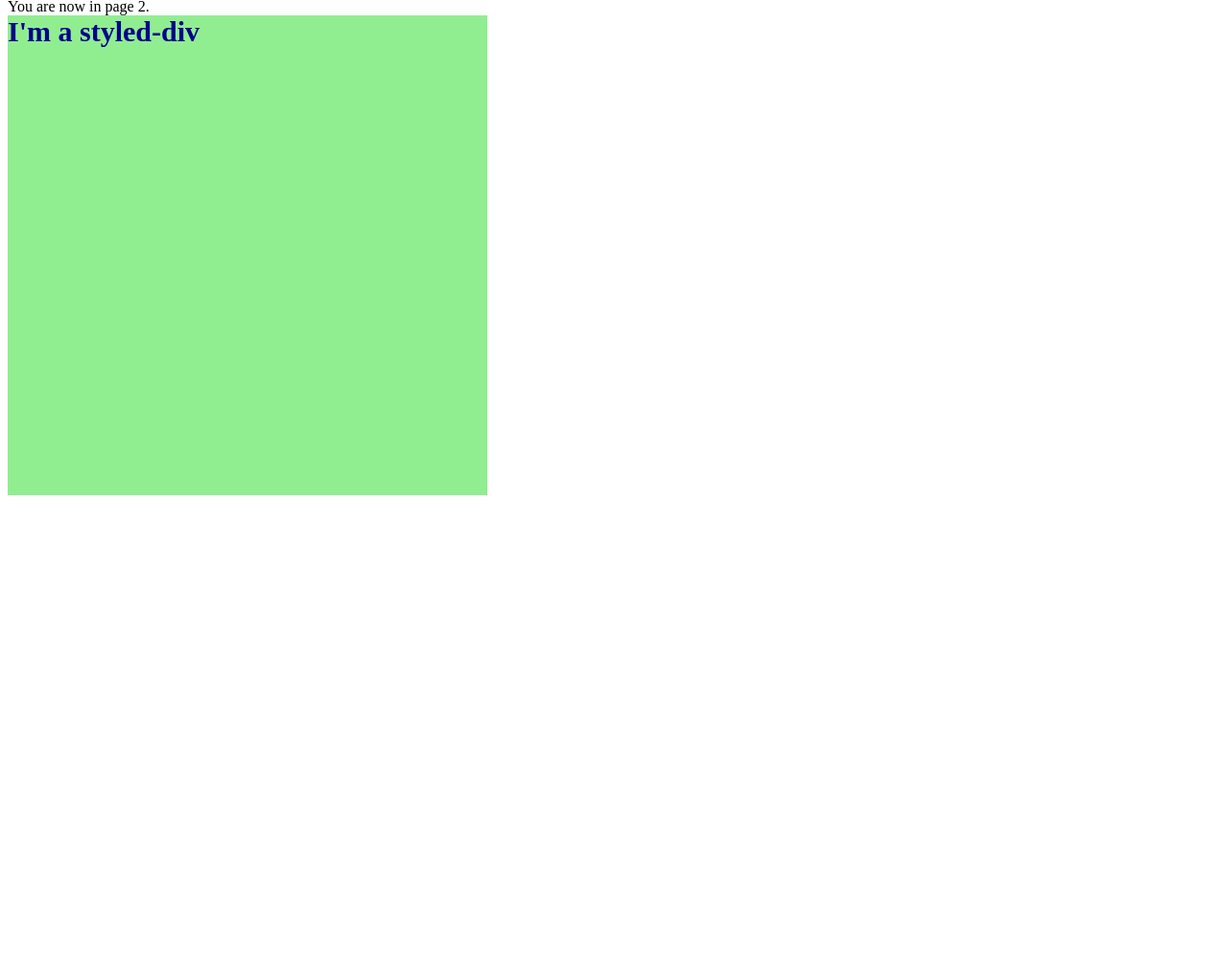
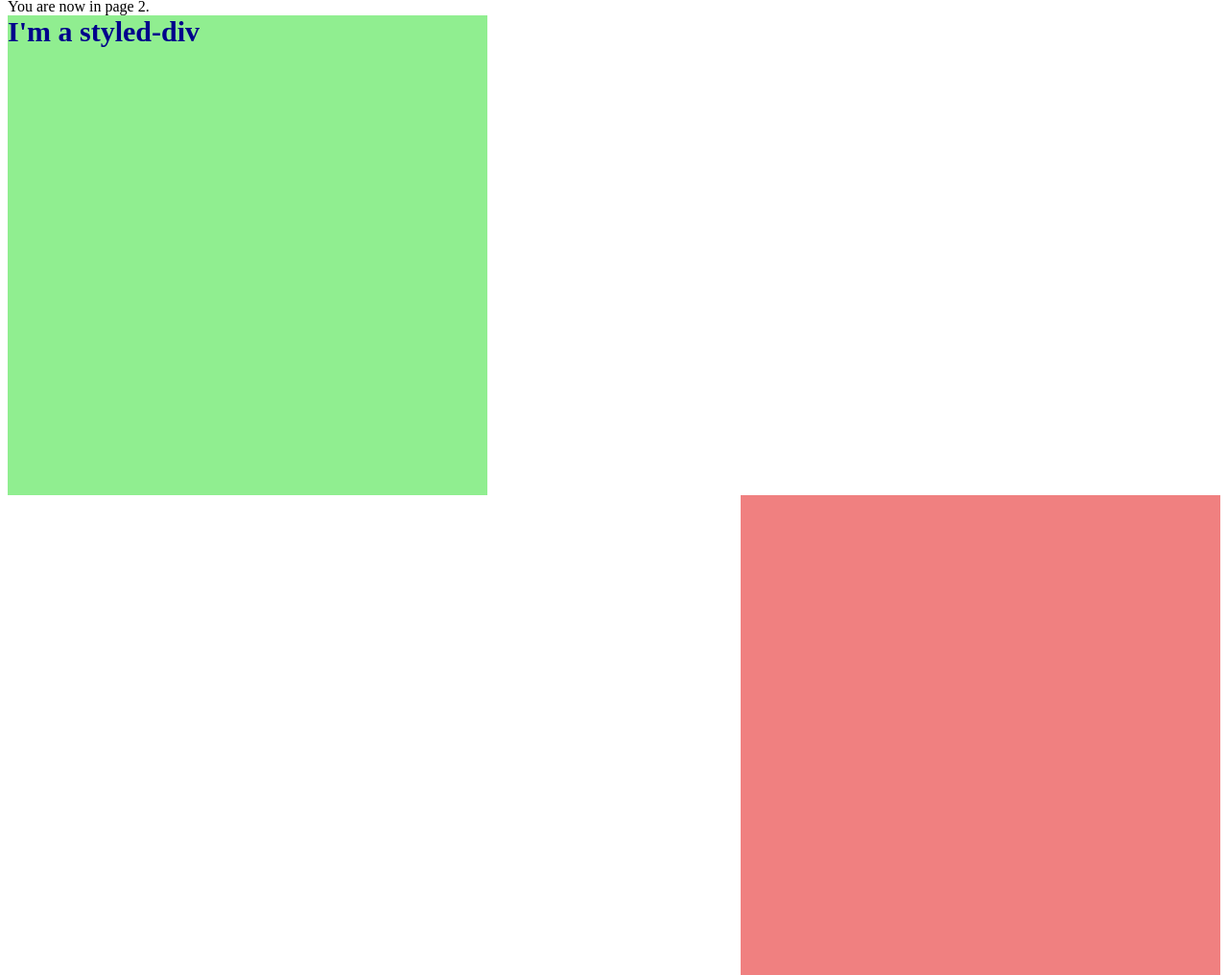
Before and after one commit to rootwebdev/root-website, a Gatsby site: page /page2 in a window 1280 px wide. Shown: the part 88-1104 px from the top of the page at 96% size. Before the commit the page ends 800 px from the top, so only its background shows below. Built offline with nearby package versions, Linux system fonts and the light colour scheme; Gatsby itself is replaced by a stand-in of ours.

Commit message:
Extended styled-component

```diff
--- a/src/pages/page2/index.js
+++ b/src/pages/page2/index.js
@@ -15,6 +15,14 @@ const ExampleStyledDiv = styled.div`
   font-size: ${props => props.fontSize};
 `;
 
+// This is also important
+// For cases where you want to change some properties or add new ones
+// to an already existent styled-component
+const ExtendedStyledDiv = styled(ExampleStyledDiv)`
+  background-color: lightcoral;
+  float: right;
+`;
+
 export default () =>
     <div>
         <Navbar/>
@@ -26,4 +34,5 @@ export default () =>
             fontSize='30px'>
             I'm a styled-div
         </ExampleStyledDiv>
+        <ExtendedStyledDiv/>
     </div>
```
